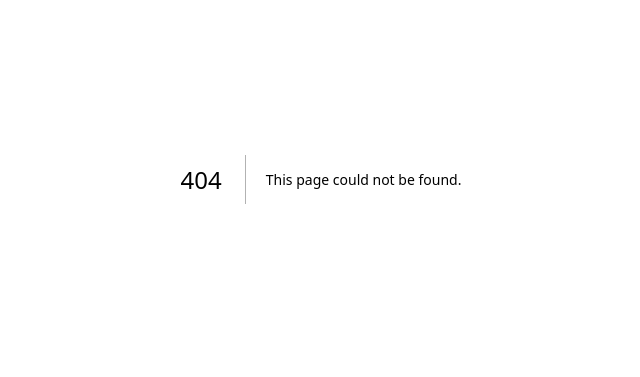
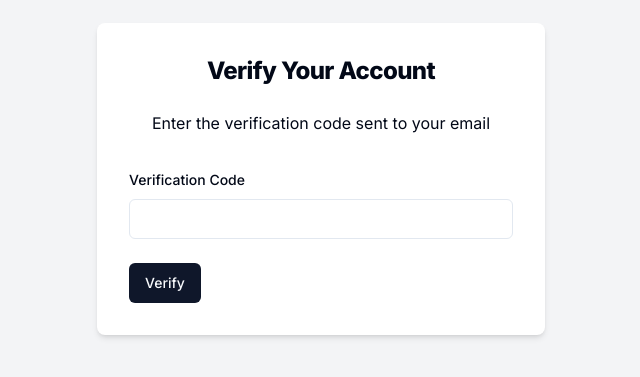
Before and after one commit to mohitparmar1/feedbacksio, a Next.js app: page /verify/1 in a window 1280 px wide. Before the commit this address had no page. Shown: the part 221-598 px from the top of the page, without its empty margins (319-959 px from the left). Built offline with nearby package versions, Linux system fonts and the light colour scheme.

Commit message:
feat: verification page

```diff
--- /dev/null
+++ b/src/app/(auth)/verify/[username]/page.tsx
@@ -0,0 +1,83 @@
+'use client'
+import { Button } from '@/components/ui/button';
+import { Form, FormField, FormItem, FormLabel, FormMessage } from '@/components/ui/form';
+import { Input } from '@/components/ui/input';
+import { useToast } from '@/hooks/use-toast';
+import { verifySchem } from '@/schemas/verifySchema';
+import { ApiResponse } from '@/types/ApiResponse';
+import { zodResolver } from '@hookform/resolvers/zod';
+import axios, { AxiosError } from 'axios';
+import { useParams, useRouter } from 'next/navigation'
+import React from 'react'
+import { useForm } from 'react-hook-form';
+import * as z from 'zod';
+
+export default function VerifyAccount() {
+
+  const router = useRouter();
+  const params = useParams();
+
+  const {toast} = useToast();
+
+
+  const form = useForm<z.infer<typeof verifySchem>>({
+    resolver : zodResolver(verifySchem)
+  })
+
+  const onSubmit = async (data:z.infer<typeof verifySchem>)=>{
+    try {
+        const response = await axios.post('/api/verify-code',{
+            username : params.username,
+            code : data.code,
+        })
+
+        toast({
+            title:'Success',
+            description : response.data.message
+        })
+
+        router.replace('/sign-in')
+    } catch (error) {
+        console.error("Error while verifying account code")
+
+        const axiosError = error as AxiosError<ApiResponse>
+
+        toast({
+            title:"Verification failed",
+            description: axiosError.response?.data.message ?? 'An error occured. please try again',
+            variant:'destructive'
+        })
+    }
+  }
+
+  return (
+    <div className="flex justify-center items-center min-h-screen bg-gray-100">
+      <div className="w-full max-w-md p-8 space-y-8 bg-white rounded-lg shadow-md">
+        <div className="text-center">
+          <h1 className="text-2xl font-extrabold tracking-tight lg:text-2xl mb-6">
+            Verify Your Account
+          </h1>
+          <p className="mb-4">Enter the verification code sent to your email</p>
+        </div>
+        <Form {...form}>
+            <form className="space-y-6" onSubmit={form.handleSubmit(onSubmit)}>
+                <FormField
+                name='code'
+                control={form.control}
+                render={({field})=>(
+                    <FormItem>
+                        <FormLabel>
+                            Verification Code
+                        </FormLabel>
+                        <Input {...field} />
+                        <FormMessage/>
+                    </FormItem>
+                )}
+                />
+                <Button type='submit'>Verify</Button>
+            </form>
+        </Form>
+      </div>
+    </div>
+  )
+}
```
Also changed, not shown: src/app/(auth)/sign-in/page.tsx (added).
